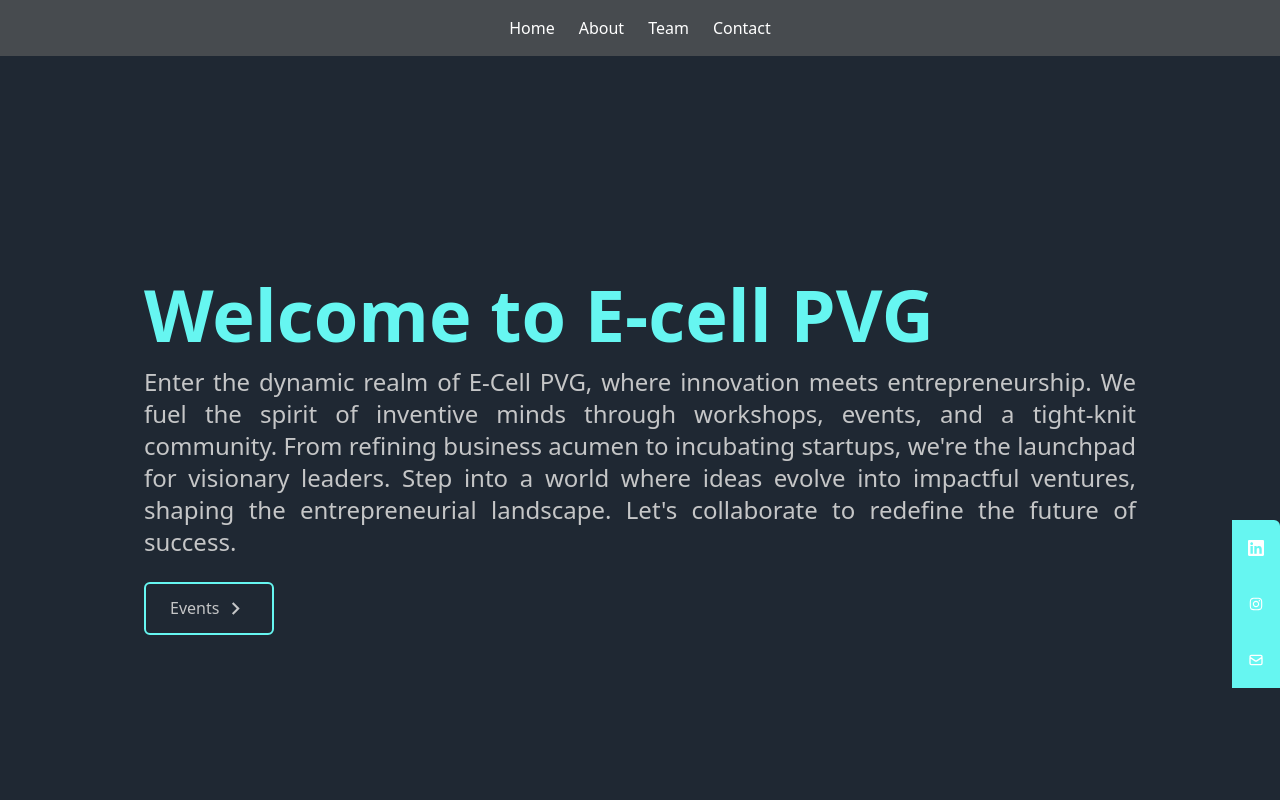
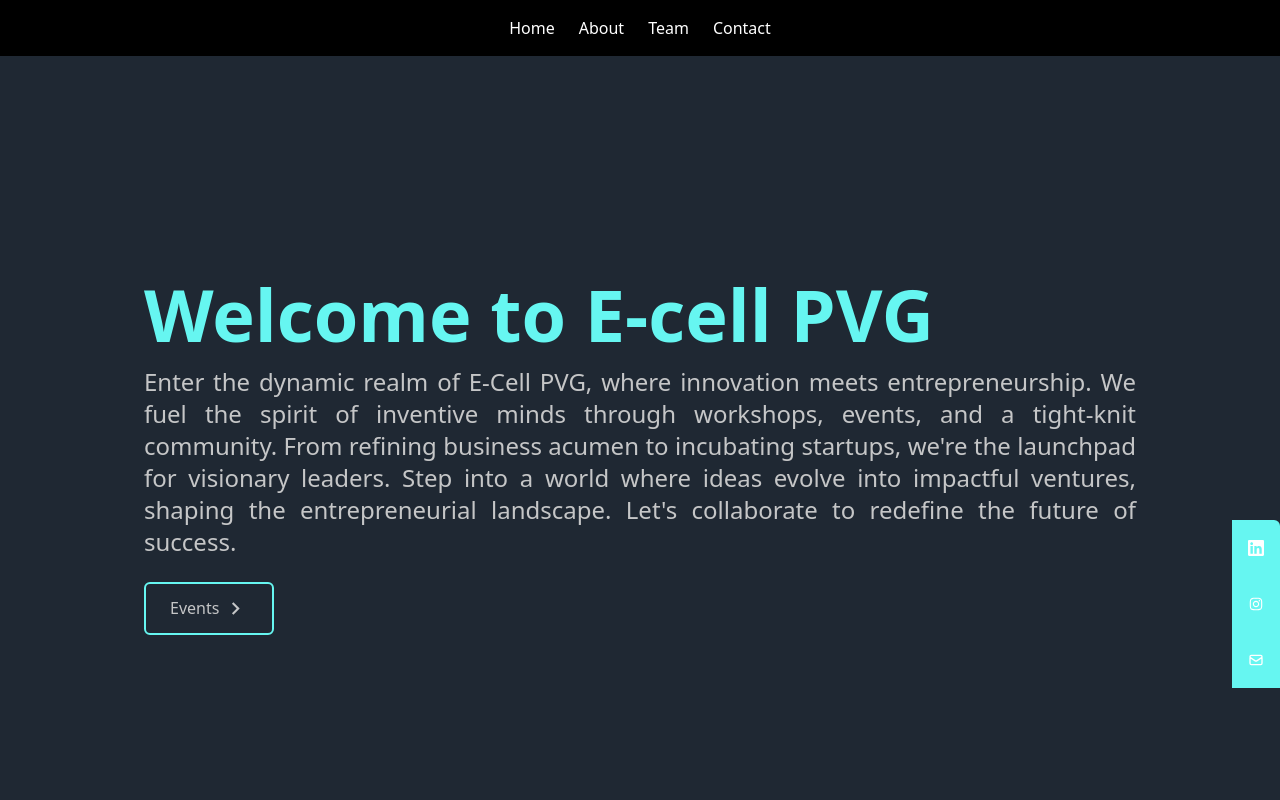
Before and after one commit to parthbhattad20/EDC-React-app, a React (Create React App) app: page / in a window 1280 px wide. Shown: the top 800 px of the page. Built offline with nearby package versions, Linux system fonts and the light colour scheme; the HTML template or start-up script is replaced by a standard one.

Commit message:
navbbar changed

```diff
--- a/src/components/Navbar.jsx
+++ b/src/components/Navbar.jsx
@@ -3,7 +3,7 @@ import { Link } from 'react-scroll';
 
 const NavBar = () => {
   return (
-    <nav className="bg-[#474B4F] p-4 fixed w-full top-0 z-10">
+    <nav className="bg-black p-4 fixed w-full top-0 z-10">
       <div className="container mx-auto flex justify-center">
         <ul className="flex space-x-6">
           <li className="nav-item">
```
